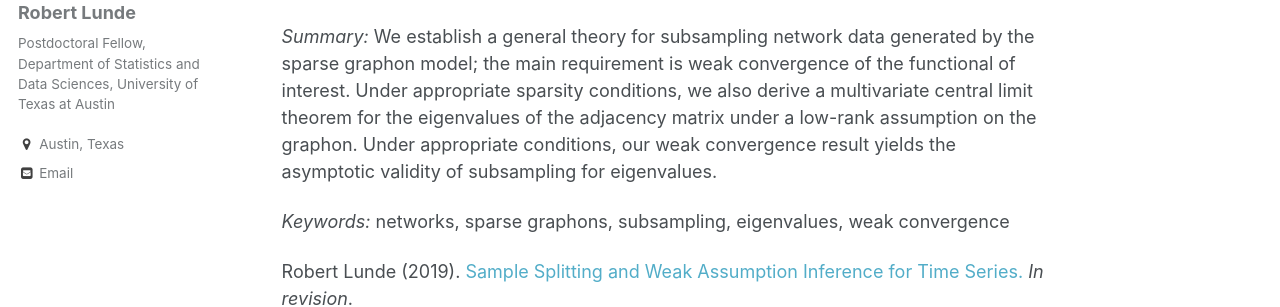
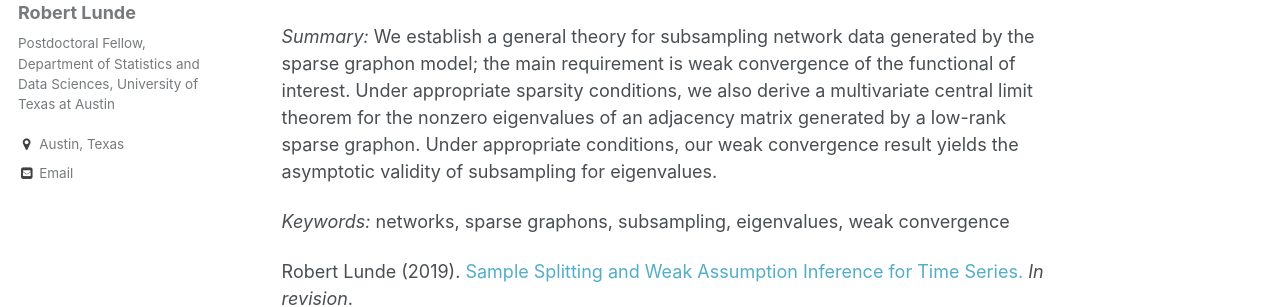
Before and after one commit to rslunde/rslunde.github.io, a Jekyll site: the page built from _pages/research.md, in a window 1280 px wide and 1336 px high. Shown: the part 215-522 px from the top of the window. Built offline with Jekyll 4.4.1, drawn with Linux system fonts in a browser that asks for light colours.

Commit message:
change wording in research blurb

```diff
--- a/_pages/research.md
+++ b/_pages/research.md
@@ -7,9 +7,9 @@ Robert Lunde and Purnamrita Sarkar (2019). [Subsampling Sparse Graphons Under Mi
 
 <i>Summary:</i> We establish a general theory for subsampling network data generated by the sparse
 graphon model; the main requirement is weak convergence of the functional of interest. Under appropriate
-sparsity conditions, we also derive a multivariate central limit theorem for the eigenvalues of the adjacency
-matrix under a low-rank assumption on the graphon.  Under appropriate conditions, our weak convergence result
-yields the asymptotic validity of subsampling for eigenvalues.
+sparsity conditions, we also derive a multivariate central limit theorem for the nonzero eigenvalues of an
+adjacency matrix generated by a low-rank sparse graphon.  Under appropriate conditions, our weak convergence
+result yields the asymptotic validity of subsampling for eigenvalues.
 
 <i>Keywords:</i> networks, sparse graphons, subsampling, eigenvalues, weak convergence
 
```
Also changed, not shown: 1 other file.
